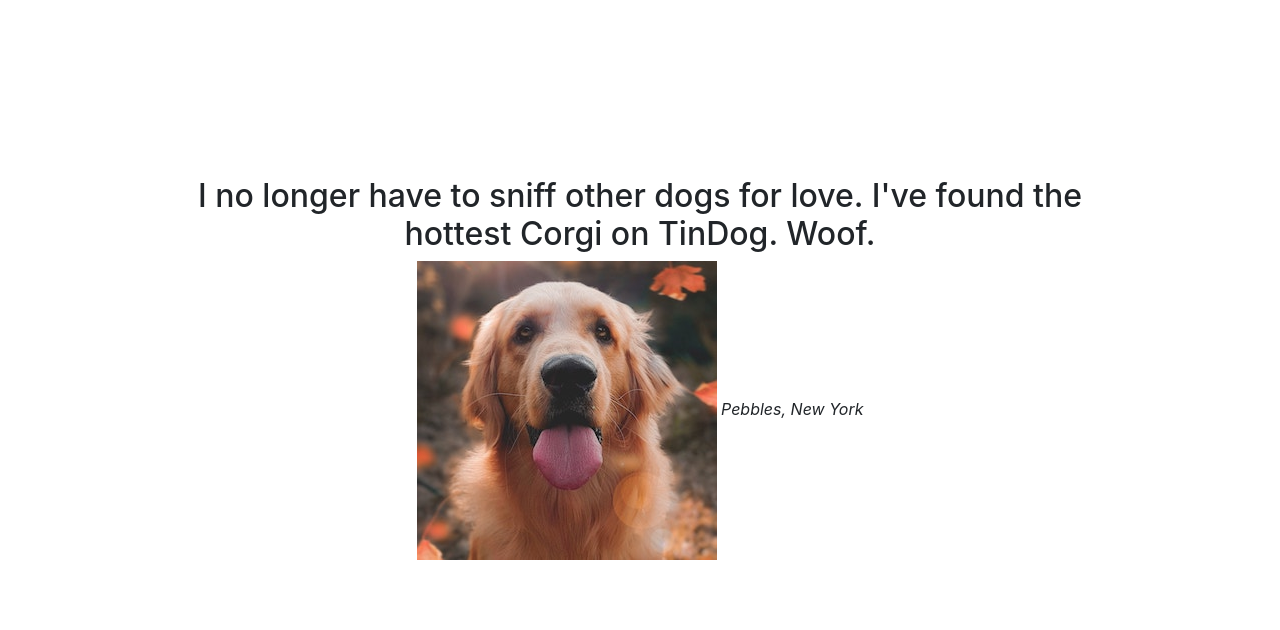
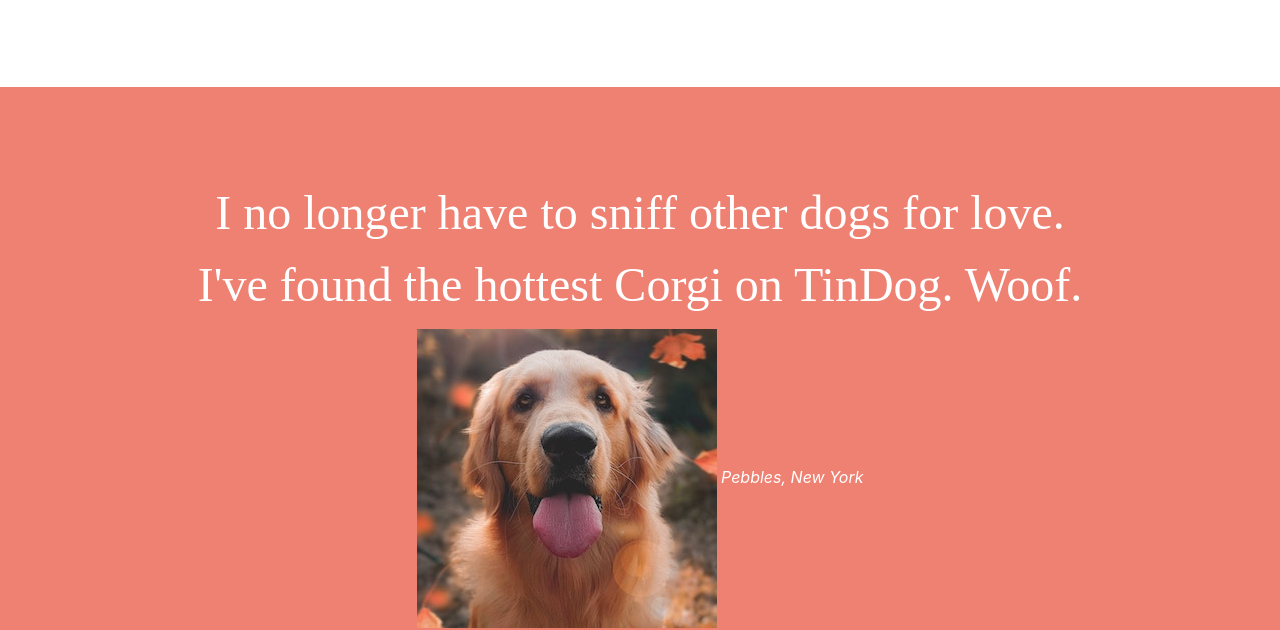
Before and after one commit to Prateekpainuly/Tindog, a plain HTML site: page index.html in a window 1280 px wide. Shown: the part 982-1612 px from the top of the page. Drawn offline with nearby package versions, Linux system fonts and the light colour scheme.

Commit message:
updated styling

```diff
--- a/css/styles.css
+++ b/css/styles.css
@@ -19,6 +19,14 @@ h1 {
    line-height: 1.5;
    padding-top: 20px;
 }
+
+h2 {
+    font-family: "Montserrat-Bold";
+    font-size: 3rem;
+    line-height: 1.5;
+    font-weight: 520;
+}
+
 
 h3 {
     font-size: 1.5rem;
@@ -79,4 +87,6 @@ p{
  #testimonials {
      padding: 7% 15%;
      text-align: center;
+     background-color: #ef8172;
+     color: #fff;
  }
```
